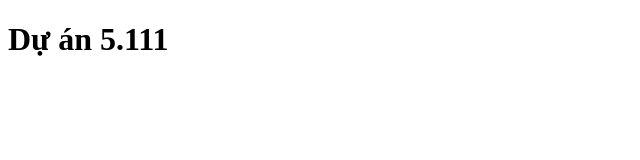
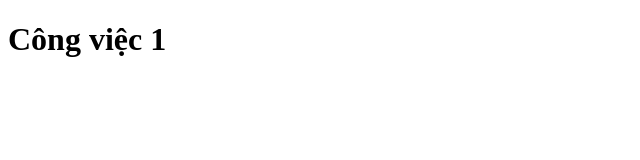
Before and after one commit to HuynhThuanIC/duan5.111, a plain HTML site: page index.html in a window 1280 px wide. Shown: the whole page, without its empty margins (0-640 px from the left). Drawn offline with Linux system fonts and the light colour scheme.

Commit message:
1. Cv 1 lần 1

```diff
--- a/index.html
+++ b/index.html
@@ -6,6 +6,6 @@
     <title>Dự án 5.111</title>
   </head>
   <body>
-    <h1>Dự án 5.111</h1>
+    <h1>Công việc 1</h1>
   </body>
 </html>
```
